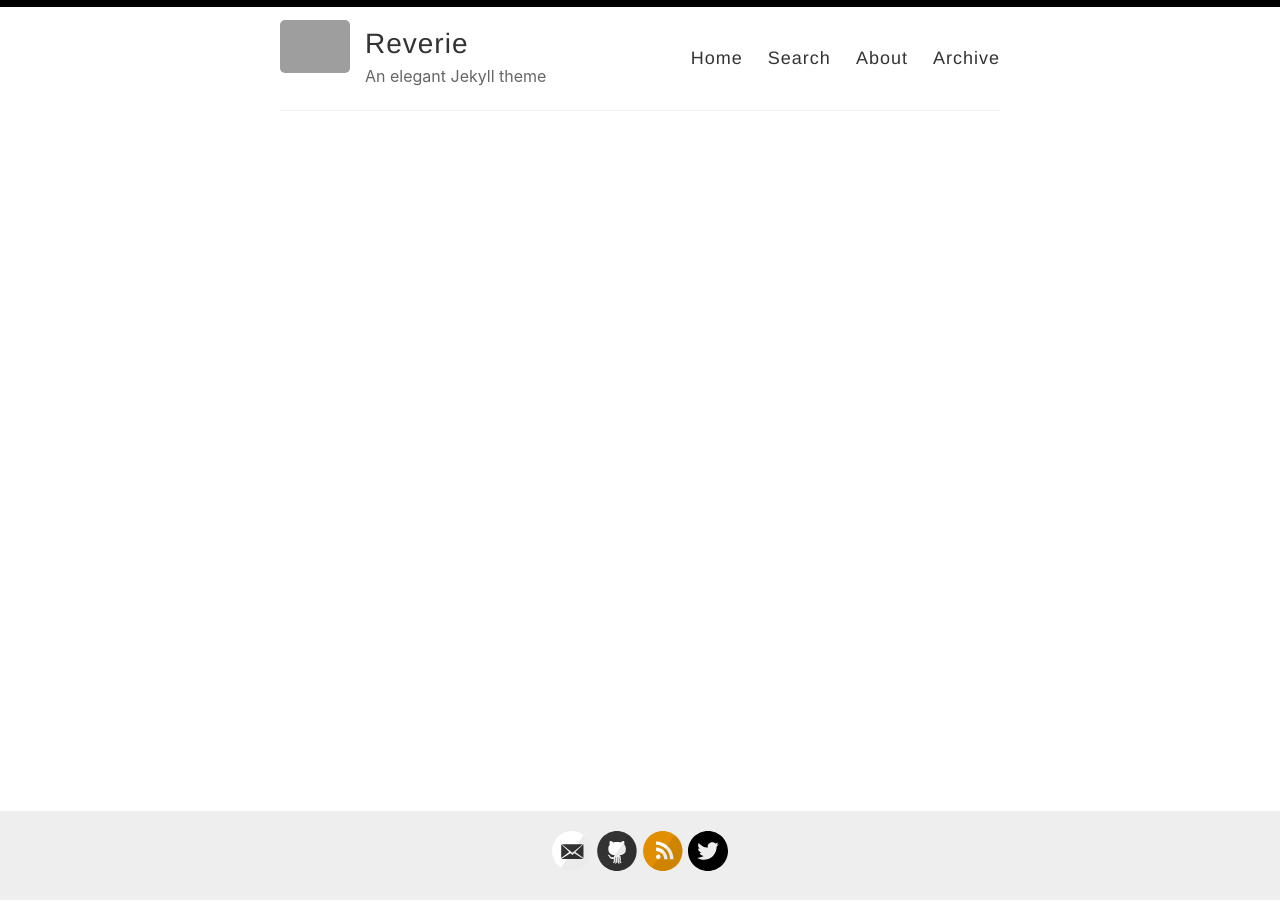
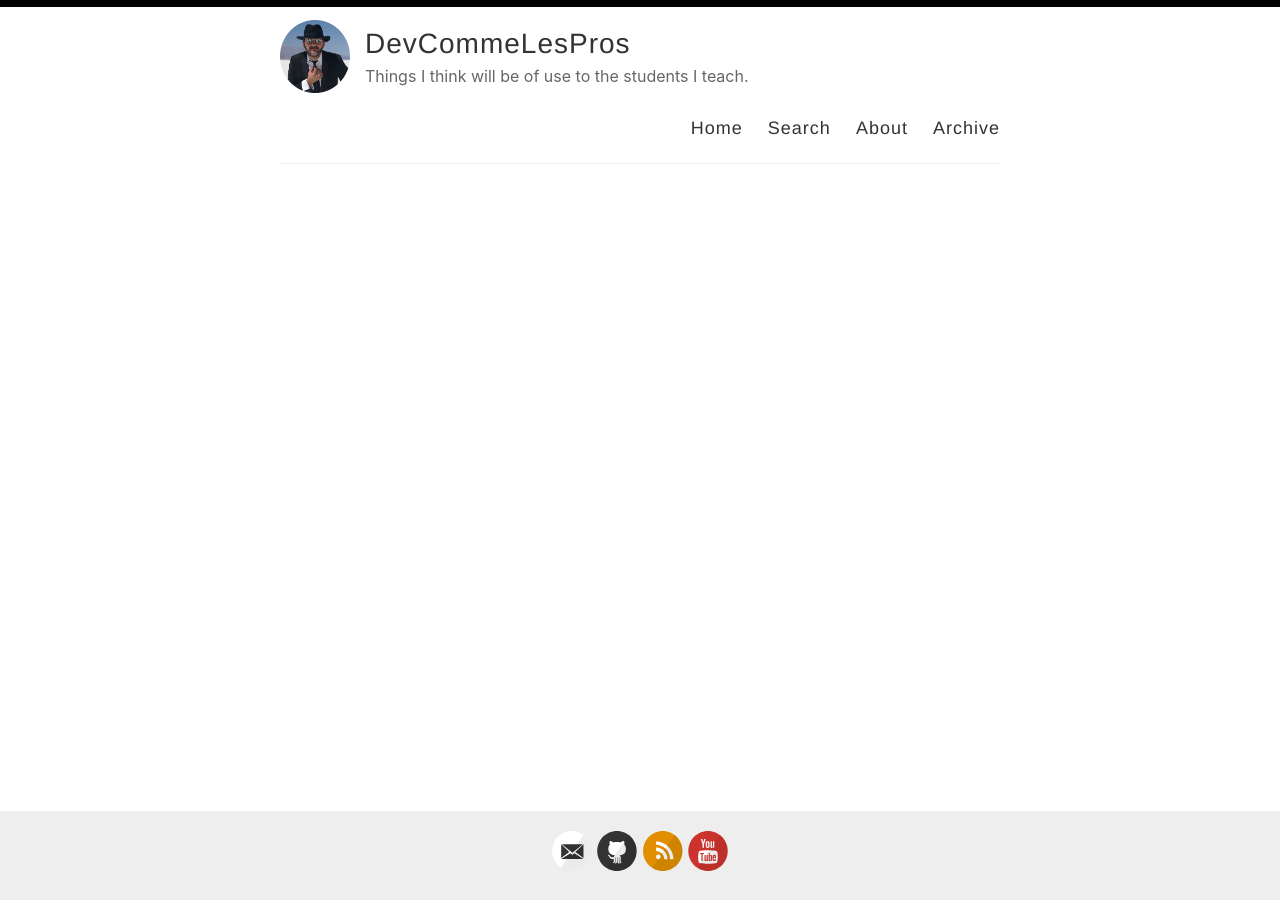
Before and after one commit to DevCommeLesPros/devcommelespros.github.io, a Jekyll site: the page built from index.html, in a window 1280 px wide. Built offline with Jekyll 4.4.1, drawn with Linux system fonts in a browser that asks for light colours; the list of posts is cut into pages by our own code; grey boxes are pictures that could not be loaded.

Commit message:
Update configuration.

```diff
--- a/_config.yml
+++ b/_config.yml
@@ -3,16 +3,16 @@
 #
 
 # Name of your site (displayed in the header)
-name: Reverie
+name: DevCommeLesPros
 
 # Name of the author
-author: Amit Merchant
+author: Thierry Seegers
 
 # Short bio or description (displayed in the header)
-description: An elegant Jekyll theme
+description: Things I think will be of use to the students I teach.
 
 # URL of your avatar or profile pic (you could use your GitHub profile pic)
-avatar: /images/reverie.png
+avatar: /images/profile.png
 
 #
 # Flags below are optional
@@ -21,17 +21,17 @@ avatar: /images/reverie.png
 # Includes an icon in the footer for each username you enter
 footer-links:
   dribbble:
-  email: amit.d.merchant@gmail.com
+  email: thierry.seegers@univ-amu.fr
   facebook:
   flickr:
-  github: amitmerchant1990/reverie
+  github: thierryseegers
   instagram:
   linkedin:
   pinterest:
   rss: rss
-  twitter: amit_merchant
+  twitter:
   stackoverflow:
-  youtube: # channel/<your_long_string> or user/<user-name>
+  youtube: user/CPP_medium_rare # channel/<your_long_string> or user/<user-name>
   googleplus: # anything in your profile username that comes after plus.google.com/
   playconsole:
 
@@ -41,21 +41,21 @@ footer-links:
 disqus:
 
 # Enter your Google Analytics web tracking code (e.g. UA-2110908-2) to activate tracking
-google_analytics: UA-43339302-11
+google_analytics:
 
 # For newer "GA4" analytics, use the following instead of the "UA" entry above
 #google_analytics_ga4: G-GABC1DEFG
 
 # Your website URL (e.g. http://amitmerchant1990.github.io or http://www.amitmerchant.com)
 # Used for Sitemap.xml and your RSS feed
-url: http://www.amitmerchant.com/reverie
-enforce_ssl: https://www.amitmerchant.com/reverie
+url:
+enforce_ssl:
 
 # If you're hosting your site at a Project repository on GitHub pages
 # (http://yourusername.github.io/repository-name)
 # and NOT your User repository (http://yourusername.github.io)
 # then add in the baseurl here, like this: "/repository-name"
-baseurl: "/reverie"
+baseurl:
 
 #
 # !! You don't need to change any of the configuration flags below !!
@@ -99,3 +99,4 @@ exclude:
   - LICENSE
   - README.md
   - CNAME
+  - vendor
```
Also changed, not shown: images/favicon-32x32.png.
